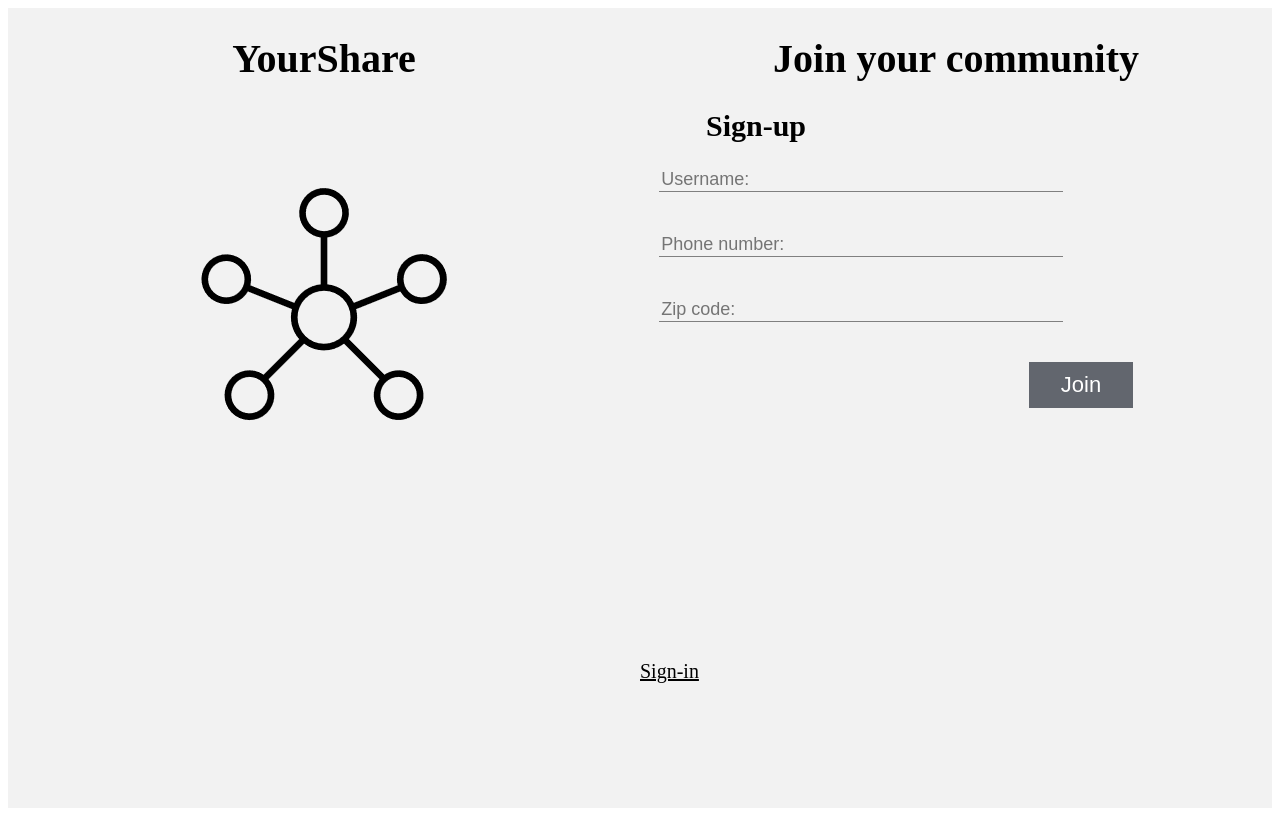
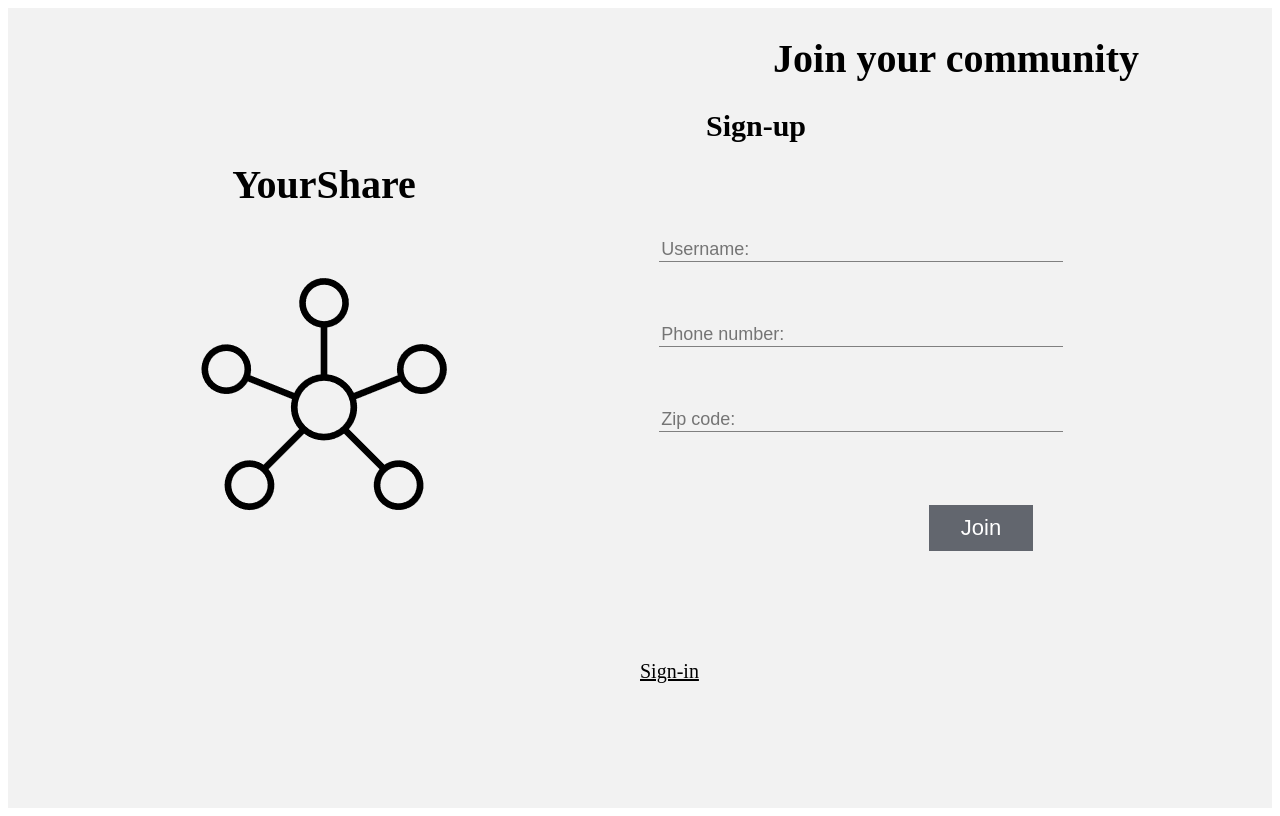
Before and after one commit to aqw1772/Localized, a React (Create React App) app in the folder yourshare/: page / in a window 1280 px wide. Built offline with nearby package versions, Linux system fonts and the light colour scheme.

Commit message:
changed some css

```diff
--- a/yourshare/src/App.css
+++ b/yourshare/src/App.css
@@ -19,5 +19,5 @@
   animation-iteration-count: infinite;
   margin-left: auto;
   margin-right: auto;
-  margin-top: 10%;
+  /* margin-top: 10%; */
 }
--- a/yourshare/src/index.css
+++ b/yourshare/src/index.css
@@ -34,8 +34,6 @@ code {
   grid-template-columns: 50% 50%;
 }
 
-
-
 /* button style for buttons on the different pages */
 button{
   background-color: #62666E;
@@ -51,7 +49,8 @@ button{
 
 /* join button alignment for landing page */
 .join{
-  margin-left: 250px;
+  margin-left: 50px;
+  margin-top: 2%;
 }
 
 /* add friend button on the left*/
@@ -68,7 +67,7 @@ input{
  border-right: none;
  background-color: #F2F2F2;
  width: 400px;
- margin-bottom: 40px;
+ margin-bottom: 60px;
  font-size: large;
  margin-right: 30%;
 }
@@ -109,7 +108,7 @@ h2 {
 
 h1 {
   color: black;
-}
+ }
 
 table {
   position: center;
@@ -139,7 +138,7 @@ td {
   margin-top: 100px;
 }
 
-.container .btn {
+/* .container .btn {
   position: absolute;
   top: 82%;
   left: 44%;
@@ -152,12 +151,13 @@ td {
   border: none;
   cursor: pointer;
   border-radius: 5px;
-}
+} */
 
 textarea{
   outline: none;
   background-color: #F2F2F2;
   margin-right: 30%;
+
 }
 
 
@@ -191,3 +191,16 @@ span{
   margin-bottom: 10%;
   margin-right: 3%;
 }
+
+.yourshare{
+  margin-top: 20%;
+  margin-bottom: 30%;
+}
+
+/* .title h1 h2{
+  margin-right: 30%;
+} */
+
+.form{
+  margin-top: 15%;
+}
--- a/yourshare/src/pages/AccountPage.tsx
+++ b/yourshare/src/pages/AccountPage.tsx
@@ -29,18 +29,20 @@ class AccountPage extends React.Component<AccountScreenProps> {
   render() {
     return (
       <div className="wrapper">
-        <div>
+        <div className="yourshare">
             <h1>YourShare</h1>
             <img src={YS_icon} alt="" className="animate__rotateIn"></img>
           </div>
 
           {/*Second div represents right side of page*/}
           <div>
+            <div className="title">
             <h1>Join your community</h1>
             <h2>Sign-up</h2>
+            </div>
 
             {/*User input form*/}
-            <form onSubmit={this.handleSubmit}>
+            <form onSubmit={this.handleSubmit} className="form">
                 <input type="text" ref={this.nameRef} placeholder="Username:" />
                 <br/>
                 <input type="text" ref={this.phoneNumRef} placeholder="Phone number:" />
--- a/yourshare/src/pages/AddItemPage.tsx
+++ b/yourshare/src/pages/AddItemPage.tsx
@@ -34,8 +34,8 @@ export class AddItemPage extends React.Component<AddItemScreenProps> {
 
           <br></br>
           <div className="container">
-            <input type="image" src={YS_upload} alt="file" width="80" height="400"></input>
-            <label className="btn">Upload Picture</label>
+            <img src={YS_upload} alt="file"/>
+            <button className="btn">Upload Picture</button>
           </div>
 
           <span>
```
